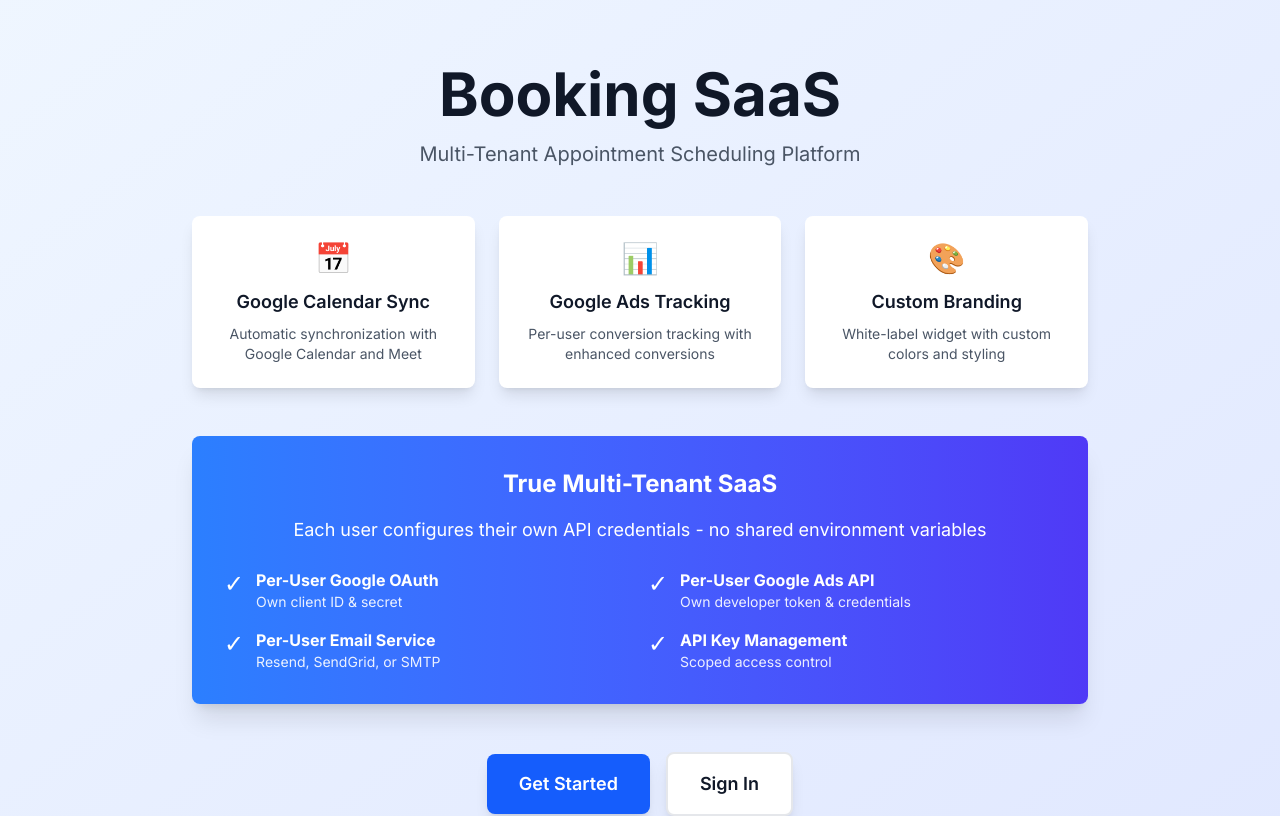
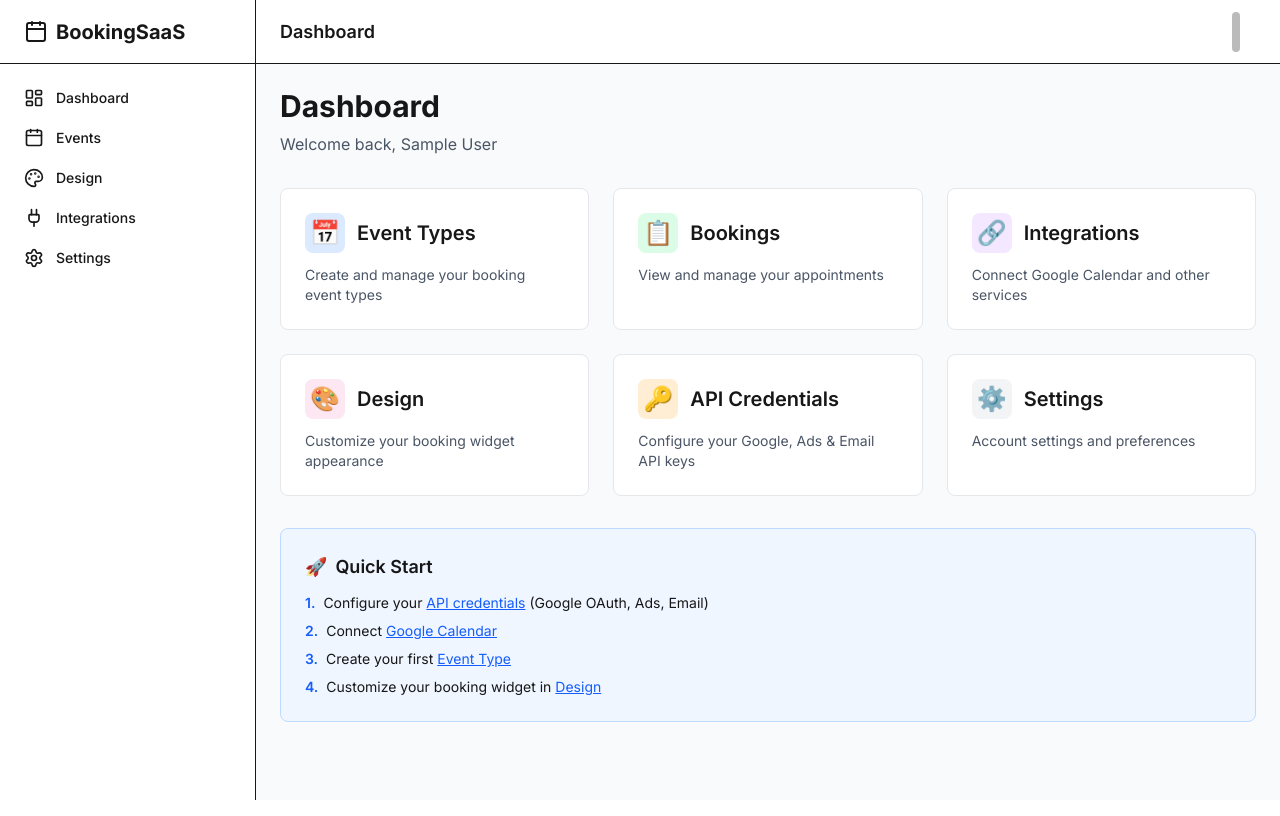
Before and after one commit to md20210/booking-saas, a Next.js app: page / in a window 1280 px wide. Shown: the top 816 px of the page. Built offline with nearby package versions, Linux system fonts and the light colour scheme; no server answers; sample sign-in values are in the browser's storage.

Commit message:
fix: add missing dashboard page (was 404)

```diff
--- /dev/null
+++ b/app/(dashboard)/page.tsx
@@ -0,0 +1,153 @@
+import { redirect } from 'next/navigation'
+import { getServerSession } from 'next-auth'
+import { authOptions } from '@/lib/auth'
+
+export default async function DashboardPage() {
+  const session = await getServerSession(authOptions)
+
+  if (!session) {
+    redirect('/api/auth/signin')
+  }
+
+  return (
+    <div className="space-y-8">
+      <div>
+        <h1 className="text-3xl font-bold">Dashboard</h1>
+        <p className="text-gray-600 mt-2">
+          Welcome back, {session.user?.name || session.user?.email}
+        </p>
+      </div>
+
+      <div className="grid gap-6 md:grid-cols-2 lg:grid-cols-3">
+        {/* Event Types Card */}
+        <a
+          href="/events"
+          className="block p-6 bg-white rounded-lg border border-gray-200 hover:border-blue-500 hover:shadow-lg transition-all"
+        >
+          <div className="flex items-center gap-3 mb-3">
+            <div className="w-10 h-10 bg-blue-100 rounded-lg flex items-center justify-center">
+              <span className="text-2xl">📅</span>
+            </div>
+            <h2 className="text-xl font-semibold">Event Types</h2>
+          </div>
+          <p className="text-gray-600 text-sm">
+            Create and manage your booking event types
+          </p>
+        </a>
+
+        {/* Bookings Card */}
+        <a
+          href="/bookings"
+          className="block p-6 bg-white rounded-lg border border-gray-200 hover:border-blue-500 hover:shadow-lg transition-all"
+        >
+          <div className="flex items-center gap-3 mb-3">
+            <div className="w-10 h-10 bg-green-100 rounded-lg flex items-center justify-center">
+              <span className="text-2xl">📋</span>
+            </div>
+            <h2 className="text-xl font-semibold">Bookings</h2>
+          </div>
+          <p className="text-gray-600 text-sm">
+            View and manage your appointments
+          </p>
+        </a>
+
+        {/* Integrations Card */}
+        <a
+          href="/integrations"
+          className="block p-6 bg-white rounded-lg border border-gray-200 hover:border-blue-500 hover:shadow-lg transition-all"
+        >
+          <div className="flex items-center gap-3 mb-3">
+            <div className="w-10 h-10 bg-purple-100 rounded-lg flex items-center justify-center">
+              <span className="text-2xl">🔗</span>
+            </div>
+            <h2 className="text-xl font-semibold">Integrations</h2>
+          </div>
+          <p className="text-gray-600 text-sm">
+            Connect Google Calendar and other services
+          </p>
+        </a>
+
+        {/* Design Card */}
+        <a
+          href="/design"
+          className="block p-6 bg-white rounded-lg border border-gray-200 hover:border-blue-500 hover:shadow-lg transition-all"
+        >
+          <div className="flex items-center gap-3 mb-3">
+            <div className="w-10 h-10 bg-pink-100 rounded-lg flex items-center justify-center">
+              <span className="text-2xl">🎨</span>
+            </div>
+            <h2 className="text-xl font-semibold">Design</h2>
+          </div>
+          <p className="text-gray-600 text-sm">
+            Customize your booking widget appearance
+          </p>
+        </a>
+
+        {/* API Credentials Card */}
+        <a
+          href="/settings/api"
+          className="block p-6 bg-white rounded-lg border border-gray-200 hover:border-blue-500 hover:shadow-lg transition-all"
+        >
+          <div className="flex items-center gap-3 mb-3">
+            <div className="w-10 h-10 bg-orange-100 rounded-lg flex items-center justify-center">
+              <span className="text-2xl">🔑</span>
+            </div>
+            <h2 className="text-xl font-semibold">API Credentials</h2>
+          </div>
+          <p className="text-gray-600 text-sm">
+            Configure your Google, Ads & Email API keys
+          </p>
+        </a>
+
+        {/* Settings Card */}
+        <a
+          href="/settings"
+          className="block p-6 bg-white rounded-lg border border-gray-200 hover:border-blue-500 hover:shadow-lg transition-all"
+        >
+          <div className="flex items-center gap-3 mb-3">
+            <div className="w-10 h-10 bg-gray-100 rounded-lg flex items-center justify-center">
+              <span className="text-2xl">⚙️</span>
+            </div>
+            <h2 className="text-xl font-semibold">Settings</h2>
+          </div>
+          <p className="text-gray-600 text-sm">
+            Account settings and preferences
+          </p>
+        </a>
+      </div>
+
+      {/* Quick Start Guide */}
+      <div className="bg-blue-50 border border-blue-200 rounded-lg p-6">
+        <h3 className="text-lg font-semibold mb-3 flex items-center gap-2">
+          <span>🚀</span> Quick Start
+        </h3>
+        <ol className="space-y-2 text-sm">
+          <li className="flex items-start gap-2">
+            <span className="font-semibold text-blue-600">1.</span>
+            <span>
+              Configure your <a href="/settings/api" className="text-blue-600 underline">API credentials</a> (Google OAuth, Ads, Email)
+            </span>
+          </li>
+          <li className="flex items-start gap-2">
+            <span className="font-semibold text-blue-600">2.</span>
+            <span>
+              Connect <a href="/integrations" className="text-blue-600 underline">Google Calendar</a>
+            </span>
+          </li>
+          <li className="flex items-start gap-2">
+            <span className="font-semibold text-blue-600">3.</span>
+            <span>
+              Create your first <a href="/events" className="text-blue-600 underline">Event Type</a>
+            </span>
+          </li>
+          <li className="flex items-start gap-2">
+            <span className="font-semibold text-blue-600">4.</span>
+            <span>
+              Customize your booking widget in <a href="/design" className="text-blue-600 underline">Design</a>
+            </span>
+          </li>
+        </ol>
+      </div>
+    </div>
+  )
+}
--- /dev/null
+++ b/tests/dashboard-test.ts
@@ -0,0 +1,114 @@
+import puppeteer from 'puppeteer'
+
+const BASE_URL = 'https://booking-saas-production-c352.up.railway.app'
+
+async function testDashboard() {
+  const browser = await puppeteer.launch({
+    headless: true,
+    args: ['--no-sandbox', '--disable-setuid-sandbox'],
+  })
+
+  const page = await browser.newPage()
+  await page.setViewport({ width: 1280, height: 720 })
+
+  try {
+    console.log('🧪 Testing complete user flow...\n')
+
+    const timestamp = Date.now()
+    const email = `test${timestamp}@example.com`
+    const password = 'TestPassword123!'
+
+    // 1. Register
+    console.log('1️⃣  Registering...')
+    await page.goto(`${BASE_URL}/register`, { waitUntil: 'networkidle2' })
+    await page.type('input[name="name"]', 'Test User')
+    await page.type('input[name="email"]', email)
+    await page.type('input[name="password"]', password)
+    await page.click('button[type="submit"]')
+    await page.waitForNavigation({ waitUntil: 'networkidle2', timeout: 10000 }).catch(() => {})
+
+    // 2. Login
+    console.log('2️⃣  Logging in...')
+    await page.goto(`${BASE_URL}/api/auth/signin`, { waitUntil: 'networkidle2' })
+    await page.waitForSelector('input[name="email"], input[type="email"]', { timeout: 5000 })
+    await page.type('input[name="email"], input[type="email"]', email)
+    await page.type('input[name="password"], input[type="password"]', password)
+    await page.click('button[type="submit"]')
+    await page.waitForNavigation({ waitUntil: 'networkidle2', timeout: 10000 }).catch(() => {})
+
+    const url = page.url()
+    console.log(`   URL after login: ${url}`)
+
+    // 3. Check if we're actually on dashboard
+    if (!url.includes('/dashboard')) {
+      throw new Error(`Not on dashboard! Current URL: ${url}`)
+    }
+
+    // 4. Wait for page to load
+    await new Promise(resolve => setTimeout(resolve, 2000))
+
+    // 5. Check for errors on page
+    const pageText = await page.evaluate(() => document.body.textContent || '')
+
+    console.log('3️⃣  Checking dashboard content...')
+
+    if (pageText.includes('Error') || pageText.includes('error') ||
+        pageText.includes('Failed') || pageText.includes('failed')) {
+      console.log('   ⚠️  Found error text on dashboard')
+      console.log('   First 500 chars:', pageText.substring(0, 500))
+    }
+
+    // 6. Check if dashboard has navigation or content
+    const hasContent = await page.evaluate(() => {
+      const nav = document.querySelector('nav')
+      const main = document.querySelector('main')
+      const header = document.querySelector('header')
+      return {
+        hasNav: !!nav,
+        hasMain: !!main,
+        hasHeader: !!header,
+        bodyLength: document.body.textContent?.length || 0
+      }
+    })
+
+    console.log('   Dashboard structure:', hasContent)
+
+    if (hasContent.bodyLength < 100) {
+      throw new Error('Dashboard appears empty (less than 100 chars)')
+    }
+
+    // 7. Take screenshot
+    await page.screenshot({ path: '/tmp/dashboard-screenshot.png' })
+    console.log('   📸 Screenshot saved to /tmp/dashboard-screenshot.png')
+
+    // 8. Check console errors
+    const consoleErrors: string[] = []
+    page.on('console', msg => {
+      if (msg.type() === 'error') {
+        consoleErrors.push(msg.text())
+      }
+    })
+
+    await new Promise(resolve => setTimeout(resolve, 1000))
+
+    if (consoleErrors.length > 0) {
+      console.log('   ⚠️  Console errors found:')
+      consoleErrors.forEach(err => console.log('      -', err))
+    }
+
+    console.log('\n✅ Dashboard loads and contains content')
+
+  } catch (error) {
+    console.error('\n❌ TEST FAILED:')
+    console.error(error)
+
+    await page.screenshot({ path: '/tmp/dashboard-error.png' })
+    console.log('Screenshot saved to /tmp/dashboard-error.png')
+
+    process.exit(1)
+  } finally {
+    await browser.close()
+  }
+}
+
+testDashboard()
```
